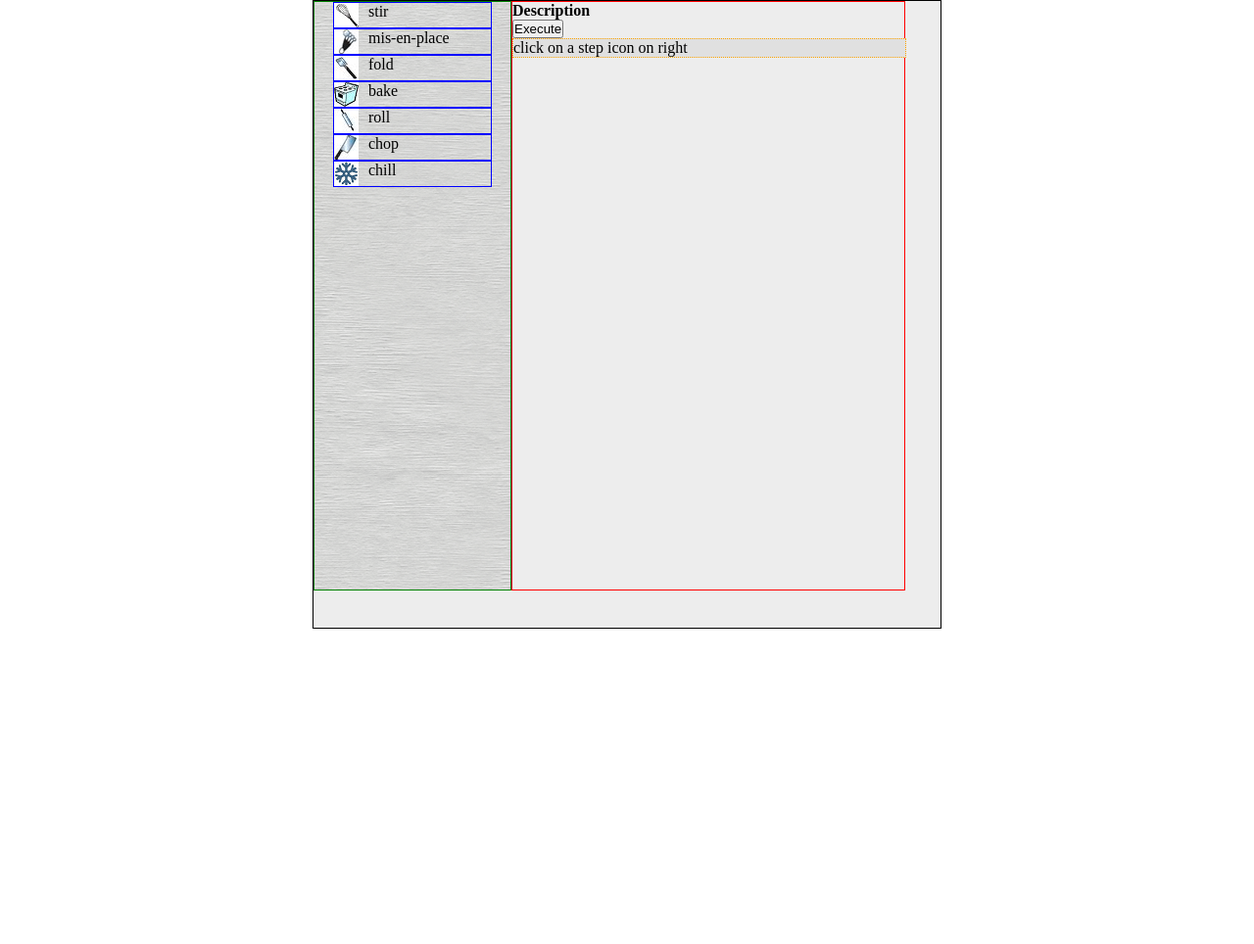
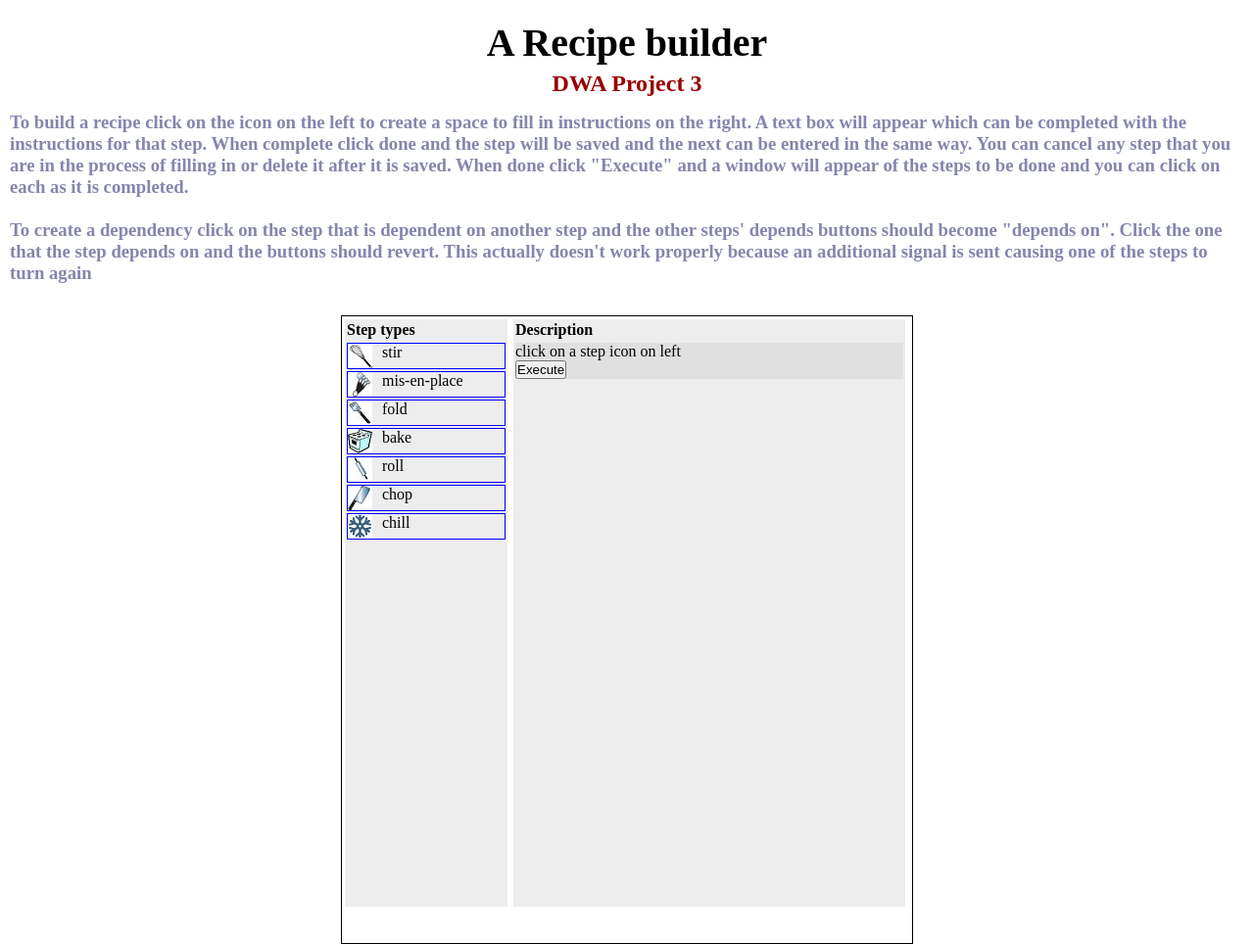
Before and after one commit to pgnewell/dwa, a PHP site: page / in a window 1280 px wide. Shown: the whole page at 98% size. Before the commit the page ends 642 px from the top, so only its background shows below. Run offline with PHP 8.4, Linux system fonts and the light colour scheme; some libraries are stand-ins or nearby versions.

Commit message:
more formatting changes

```diff
--- a/p3.pgnewell.com/css/class.css
+++ b/p3.pgnewell.com/css/class.css
@@ -15,18 +15,10 @@
   padding-left: 30px;
   background-image: url(../images/paper.png);
 }
-h1 {
-  border: 0px solid black;
-  text-align: center;
-  font-size: 40px;
-  padding-top: 20px;
-}
-h2 {
-  color: #990000;
-}
-h3 {
-  color: #8585AD;
-}
+h1 { border: 0px solid black; text-align: center; font-size: 40px; padding-top: 20px; }
+h2 { color: #990000; text-align: center; padding: 5px; }
+h3 { color: #8585AD; padding: 10px; }
+h4 { padding: 2px; }
 
 .row {
   border: 0px solid black;
--- a/p3.pgnewell.com/css/recipe.css
+++ b/p3.pgnewell.com/css/recipe.css
@@ -1,67 +1,46 @@
-* {
-  margin: 0px auto;
-  padding: 0px;
-}
+* { margin: 0px auto; padding: 0px; }
 
 #recipe-block {
   border: 1px solid black;
-  width: 640px;
-  background-color: #ededed;
+  width: 582px;
   height: 640px;
 }
 
 #recipe-palette {
-  border: 1px solid green;
-  margin: 0px;
-  width: 200px;
+  margin: 3px;
+  width: 166px;
   float: left;
-  background-image: url(../images/paper.png);
   height: 600px;
+  background-color: #ededed;
 }
 
-#recipe-content {
-  margin: 0px;
-  border: 1px solid red;
-  width: 400px;
-  float: left;
-  height: 600px;
-}
+#recipe-content { margin: 3px; width: 400px; float: left;
+  background-color: #ededed; height: 600px; }
 
-#recipe-content-header {
-  height: 50px;
-  width: 100%;
-  background-color:	#8FBC8F;
-}
+#recipe-content-header { height: 50px; width: 100%; background-color:	#8FBC8F; }
 
-.recipe-step {
-  border: 1px dotted orange;
-  width: 100%;
-  background-color: #E0E0E0;
-}
+#recipe-execution { width: 200px; float: left; }
 
-.icon-block {
-  border: 1px solid blue;
-  width: 160px;
-  height: 25px;
-}
+div[class*="depends-on-"] { display: none; }
 
-.icon-block img,.recipe-step img,recipe-step textarea,.step-instructions label { float: left; }
+.recipe-step { margin: 2px; background-color: #E0E0E0; }
+
+.icon-block { border: 1px solid blue; margin: 2px; width: 160px; height: 25px; }
+
+.icon-block img,.recipe-step img,recipe-step textarea,.step-instructions label
+	{ float: left; }
 
 .clear { clear: both; }
 
-.step-icon { cursor:pointer; }
+.step-icon { cursor:pointer; margin: 2px; }
+
+.step-actions { clear: both; }
 
 .draggable { cursor:move; }
 
-.new-draggable {
-	position:absolute;
-	top:0px;
-	left:0px;
-}
+.new-draggable { position:absolute; top:0px; left:0px; }
 
-.hide {
-  display: none;
-}
+.hide { display: none; }
 
 .recipe-textarea {
   float: left;
@@ -78,3 +57,5 @@
   float: left;
   padding-left: 10px;
 }
+
+#execute-button { float: right; }
--- a/p3.pgnewell.com/index.html
+++ b/p3.pgnewell.com/index.html
@@ -12,11 +12,27 @@
 		<meta name="description" content="Paul Newell's third project" charset="UTF-8">
 	</head>
 	<body>
-<!--
-	<h1>DWA Project 3</h1>
-	<h2>A Recipe builder</h2>
-	<h3>by Paul Newell</h3>
-  -->
+
+	<h1>A Recipe builder</h1>
+	<h2>DWA Project 3</h2>
+	<h3>
+		<p>
+	To build a recipe click on the icon on the left to create a space to fill in
+	instructions on the right. A text box will appear which can be completed with the
+	instructions for that step. When complete click done and the step will be saved and
+	the next can be entered in the same way. You can cancel any step that you are in the
+	process of filling in or delete it after it is saved. When done click "Execute" and
+	a window will appear of the steps to be done and you can click on each as it is
+	completed.
+		</p> <br/>
+		<p>To create a dependency click on the step that is dependent on another step
+	and the other steps' depends buttons should become "depends on". Click the one that
+	the step depends on and the buttons should revert. This actually doesn't work
+	properly because an additional signal is sent causing one of the steps to
+	turn again<br/><br/>
+		</p>
+	</h3>
+
 <!--
 	Recipe block splits into two columns one for the recipe being built
 	and one for the pallet, the list of types of steps you can add
@@ -31,6 +47,7 @@
 	from above
   -->
 		<div id="recipe-palette">
+			<h4>Step types</h4	>
 			<div class="icon-block icon-click">
 				<img src="./images/stir.jpg" alt="stir" title="stir"/>
 				<div class='caption'>stir</div><div class="clear"></div>
@@ -110,13 +127,13 @@
 		<div id="recipe-content">
 			<div id="recipe-header">
 				<h4>Description</h4>
-				<div class='execute-button'>
-					<input type='button' id='execute-recipe' value='Execute'>
-				</div>
 			</div>
 			<div id="recipe-step-list">
 				<div id='recipe-footer' class="recipe-step droppable">
-					<p>click on a step icon on right</p>
+					<p>click on a step icon on left</p>
+					<div class='execute-button'>
+						<input type='button' id='execute-recipe' value='Execute'>
+					</div>
 				</div>
 			</div>
 			<div id="message-block" class="hide"></div>
@@ -125,6 +142,7 @@
 				<input type='button' class='class-can-button' value='Cancel'>
 			<div id="after-buttons" class="hide">
 				<input type='button' class='class-del-button' value='Delete'>
+				<input type='button' class='class-depends-button' value='Depends'>
 			</div>
 			<div id="exec-done-button" class="hide">
 				<input type='button' class='exec-done-button' value='Done'>
@@ -133,22 +151,22 @@
 			</div>
 			<p class='clear'></p>
 		</div>
-	</div>
-
 <!--
 	This is the execution block. it has a sample execution item which the script will use
 	as a basis for its blocks. the program will display	all steps with no dependencies.
 	When the user clicks on done the block disappears and all steps that were dependent
 	on should appear. Ideally this would be in some order but that was not done
   -->
-	<div id='recipe-execution' class='hide'>
-		<div id='sample-execute-block' class='hide'>
-			<div class='execute-instruction'>instructions go here</div>
-			<div class='execute-done'>
-				<input type='button' class='execute-done-button' value='Complete'>
+		<div id='recipe-execution' class='hide'>
+			<div id='sample-execute-block' class='hide'>
+				<div class='execute-instruction'>instructions go here</div>
+				<div class='execute-done'>
+					<input type='button' class='execute-done-button' value='Complete'>
+				</div>
 			</div>
 		</div>
 	</div>
+
 
 	<p class='clear'></p>
 
--- a/p3.pgnewell.com/js/recipe-class.js
+++ b/p3.pgnewell.com/js/recipe-class.js
@@ -1,5 +1,16 @@
 /**
 */
+
+function is_empty(obj) {
+	for (var item in obj) {
+   		if (obj.hasOwnProperty.call(item)) {
+   			return false;
+   		}
+   	}
+ 	return true;
+}
+
+var done_button = $('#exec-done-button').html();
 
 var Recipe = {
 
@@ -14,42 +25,57 @@ var Recipe = {
 	@param {string} description
 	@return void
 	-------------------------------------------------------------------------------------------------*/
-	add_step: function(step_type, step_id, description, deps) {
+	add_step: function(box) {
 
 		var this_step = {};
 
+		var step_type = box.find('img').attr('title');
+		var step_id = box.attr( 'id' );
+		var instructions = box.find('textarea').val();
+		$('.icon-block').toggleClass('icon-error icon-click');
+		box.find('label').text('');
+		box.find('textarea').attr('disabled','disabled'	);
+		var exec_box = box.clone();
+		exec_box.attr('id','exec-'+box.id);
+		exec_box.find('.step-actions').html(done_button);
+		$('#recipe-execution').append( exec_box );
+
 		this_step.type= step_type;
-		this_step.desc = description;
-		this_step.dependents = deps;
+		this_step.desc = instructions;
+		this_step.dependency = {};
 		this.steps[step_id] = this_step;
 
 	},
 
-	delete_step: function (step_id ) {
-		delete this_step[step_id];
+	// this should remove a step from the list and then show any dependent object that
+	// now has no dependencies
+	delete_step: function (box) {
+		var step_id = box.attr('id');
+		$('.depends-on-'+step_id).removeClass( 'depends-on-'+step_id );
+
+		// doesn't work from some reason - istep doesn't the get objects in steps
+		for (var step in this.steps) {
+			var istep = this.steps[step];
+			if (istep.dependency.hasOwnProperty(step_id)) {
+				delete istep.dependency[step_id];
+				if (is_empty( istep.dependency )) {
+					$('.exec-'+step_id).removeGroup( 'hide' );
+				}
+			}
+		}
+		box.remove();
+		delete this.steps[step_id];
+
 	},
 
-	is_empty: function () {
-		for (var item in steps) {
-    		if (steps.hasOwnProperty.call(item)) {
-    			return false;
-      		}
-      	}
-	  	return true;
-    },
-
-	/*-------------------------------------------------------------------------------------------------
-	@param {string} step - step id of function depended upon
-	@return void
-	-------------------------------------------------------------------------------------------------*/
-	turn_on_dependents: function (step) {
+	// add a dependency should also att a class that makes it dependent (not really used)
+	add_dependency: function ( dependant, depended_upon ) {
+		this.steps[dependant].dependency = depended_upon;
 	},
 
-	is_done: function () {
-	},
+	is_empty: function () { is_empty( steps ) },
 
 	list_step: function() {
-		debugger;
 		console.log( this.steps );
 	},
 
--- a/p3.pgnewell.com/js/scripts.js
+++ b/p3.pgnewell.com/js/scripts.js
@@ -4,9 +4,8 @@ $(document).ready(function() { // start doc ready; do not delete this!
 	var edit_buttons = $('#icon-buttons').html();
 	// only one of these buttons should be active at a time so it can have an id
 	var new_edit_buttons = edit_buttons.replace( /class=\"class/g, 'id="id' );
-
 	var after_buttons = $('#after-buttons').html();
-	var done_button = $('#exec-done-button').html();
+	var dependant = '';
 
 	// When the user clicks on a step icon it should create a dialog in the recipe
 	// with the form included. Then turn off all the icon clickables
@@ -15,9 +14,8 @@ $(document).ready(function() { // start doc ready; do not delete this!
 		new_box.addClass('recipe-step');
 		new_box.removeClass('icon-block icon-click');
 		new_box.find('.step-actions').html(new_edit_buttons);
-		new_box.id = Recipe.next_id();
+		new_box.attr('id',Recipe.next_id());
 		$("#recipe-footer").before( new_box );
-		// remove before adding to avoid confusing the browser
 		$('.icon-block').removeClass('icon-click');
 		$('.icon-block').addClass('icon-error');
 		new_box.find('.step-instructions').removeClass('hide');
@@ -33,22 +31,14 @@ $(document).ready(function() { // start doc ready; do not delete this!
 	// activate the two action buttons they should turn the icons-click back on
 	$('#id-done-button').live ('click', function() {
 		var box = $(this).parent().parent();
-		var step_type = box.find('img').attr('title');
-		var instructions = box.find('textarea').val();
-		if (instructions.length == 0) {
+		if (box.find('textarea').val().length == 0) {
 			$('#message-block').html('Cannot add without instructions');
 			$('#message-block').removeClass('hide');
 		} else {
 			$('#message-block').html('');
 			$('#message-block').addClass('hide');
-			$('.icon-block').toggleClass('icon-error icon-click');
+			Recipe.add_step( box );
 			$(this).parent().html(after_buttons);
-			box.find('label').text('');
-			Recipe.add_step(step_type,box.id,instructions,[] );
-			box.find('textarea').attr('disabled','disabled'	);
-			var exec_box = box.clone();
-			exec_box.id = 'exec-'+box.id;
-			$('#recipe-execution').append( exec_box );
 		};
 	});
 
@@ -63,17 +53,32 @@ $(document).ready(function() { // start doc ready; do not delete this!
 	// delete removes an already filled out step - I'm not giving any warning or
 	// giving any option to change your mind
 	$('.class-del-button').live ('click', function() {
-		var some_id = $(this).parent().parent().id();
 		var box = $(this).parent().parent();
-		var this_id = box.id().replace( /exec-/, '' );
-		Recipe.delete( this_id );
-		box.remove();
+		Recipe.delete_step( box );
+	});
 
+	// depends disables itself and makes all other depends buttons "depends on"
+	$('.class-depends-button').live ('click', function() {
+		dependant = $( this ).parent().parent().attr('id');
+		$( this ).removeClass( 'class-depends-button');
+		$( this ).addClass( 'dependant' );
+		$('.class-depends-button').toggleClass( 'class-depends-button depends-on' );
+		$('.depends-on')
+			.attr( 'value', 'Depends on' )
+			.click( function () {
+				var this_step = $( this ).parent().parent().attr('id');
+				Recipe.add_dependency( dependant, this_step );
+				$('.depends-on').addClass( 'class-depends-button' );
+				$('.depends-on').removeClass( 'depends-on' );
+				$('.class-depends-button').attr('value', 'Depends');
+				dependant = '';
+			});
 	});
 
 	// execute the recipe
-	$('#execute-recipe	').click ( function () {
-		Recipe.list_step();
+	$('#execute-recipe').click ( function () {
+		$('recipe-content').addClass( 'hide' );
+		$('recipe-palette').addClass( 'hide' );
 		$('#recipe-execution').removeClass('hide');
 	});
 
```
